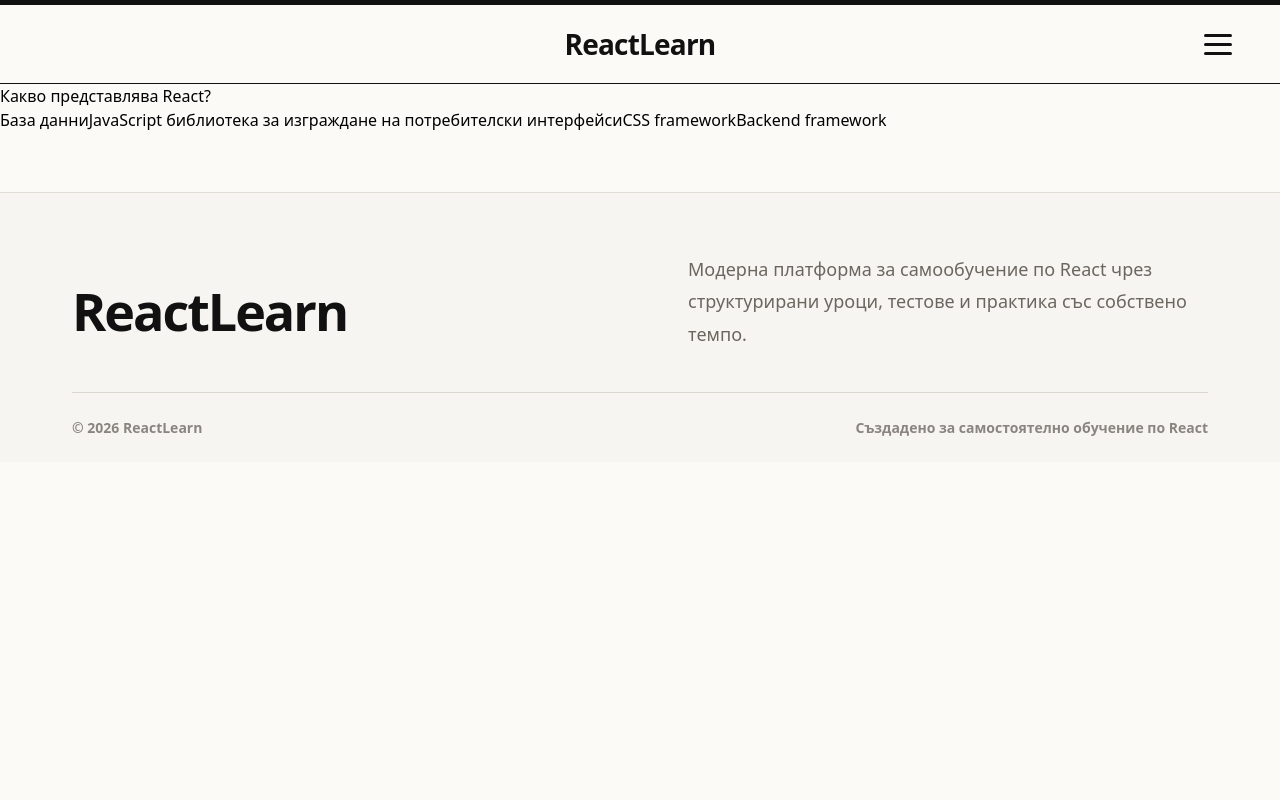
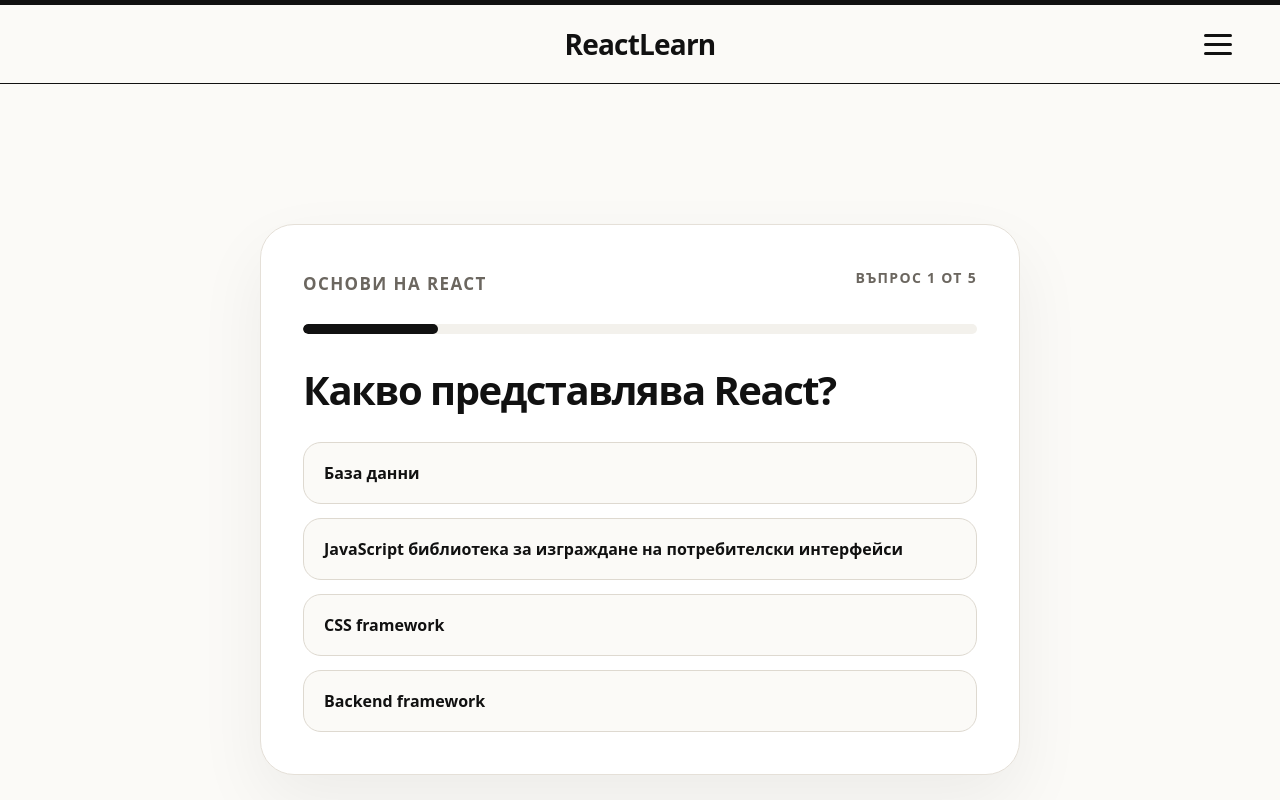
Before and after one commit to IvannIvannov/react-diploma-project, a React (Vite) app in the folder client/: page /courses/1/quiz in a window 1280 px wide. Shown: the top 800 px of the page. Built offline with nearby package versions, Linux system fonts and the light colour scheme.

Commit message:
build interactive quiz page with progress and result screen

```diff
--- a/client/src/pages/CourseDetails.tsx
+++ b/client/src/pages/CourseDetails.tsx
@@ -70,8 +70,6 @@ const CourseDetails = () => {
 
             <div className="quiz-card-actions">
               <Link to={`/courses/${course.id}/quiz`}>Стартирай тест</Link>
-
-              <Link to={`/add-quiz/${course.id}`}>Добави тест</Link>
             </div>
           </div>
         </aside>
--- /dev/null
+++ b/client/src/pages/Quiz.css
@@ -0,0 +1,183 @@
+.quiz-page {
+    min-height: 100vh;
+    background: #fbfaf7;
+
+    display: flex;
+    align-items: center;
+    justify-content: center;
+
+    padding: 80px 24px;
+}
+
+.quiz-card,
+.quiz-result-card {
+    width: 100%;
+    max-width: 760px;
+
+    padding: 42px;
+
+    background: #fff;
+    border: 1px solid #e5e0d8;
+    border-radius: 34px;
+
+    box-shadow: 0 28px 70px rgba(0, 0, 0, 0.06);
+}
+
+.quiz-top {
+    display: flex;
+    justify-content: space-between;
+    gap: 20px;
+    align-items: center;
+
+    margin-bottom: 22px;
+}
+
+.quiz-label {
+    margin: 0;
+
+    color: #8a8580;
+
+    font-size: 13px;
+    font-weight: 900;
+    letter-spacing: 1.4px;
+    text-transform: uppercase;
+}
+
+.quiz-top span {
+    color: #6b665f;
+    font-size: 14px;
+    font-weight: 800;
+}
+
+.quiz-progress {
+    height: 10px;
+    margin-bottom: 34px;
+
+    overflow: hidden;
+
+    background: #f3f1ec;
+    border-radius: 999px;
+}
+
+.quiz-progress div {
+    height: 100%;
+
+    background: #111;
+    border-radius: 999px;
+
+    transition: 0.3s ease;
+}
+
+.quiz-card h1,
+.quiz-result-card h1 {
+    margin: 0 0 30px;
+
+    color: #111;
+
+    font-size: 40px;
+    line-height: 1.1;
+    font-weight: 900;
+    letter-spacing: -1.5px;
+}
+
+.quiz-options {
+    display: grid;
+    gap: 14px;
+}
+
+.quiz-options button {
+    padding: 18px 20px;
+
+    background: #fbfaf7;
+    border: 1px solid #ded9d0;
+    border-radius: 18px;
+
+    color: #111;
+
+    text-align: left;
+    font-size: 16px;
+    font-weight: 800;
+
+    cursor: pointer;
+    transition: 0.2s ease;
+}
+
+.quiz-options button:hover {
+    background: #111;
+    color: #fff;
+    border-color: #111;
+    transform: translateY(-2px);
+}
+
+.quiz-score {
+    display: flex;
+    align-items: center;
+    gap: 18px;
+
+    margin-bottom: 24px;
+}
+
+.quiz-score strong {
+    color: #111;
+    font-size: 48px;
+    font-weight: 900;
+}
+
+.quiz-score span {
+    padding: 10px 16px;
+
+    background: #f3f1ec;
+    border: 1px solid #ded9d0;
+    border-radius: 999px;
+
+    color: #111;
+
+    font-size: 18px;
+    font-weight: 900;
+}
+
+.quiz-result-message {
+    max-width: 560px;
+
+    margin: 0 0 32px;
+
+    color: #6b665f;
+
+    font-size: 17px;
+    line-height: 1.7;
+}
+
+.quiz-result-actions {
+    display: flex;
+    gap: 12px;
+    flex-wrap: wrap;
+}
+
+.quiz-result-actions button,
+.quiz-result-actions a {
+    padding: 14px 18px;
+
+    border-radius: 999px;
+    border: 1px solid #ded9d0;
+
+    background: #f3f1ec;
+    color: #111;
+
+    text-decoration: none;
+    font-size: 15px;
+    font-weight: 900;
+
+    cursor: pointer;
+    transition: 0.2s ease;
+}
+
+.quiz-result-actions button {
+    background: #111;
+    color: #fff;
+    border-color: #111;
+}
+
+.quiz-result-actions button:hover,
+.quiz-result-actions a:hover {
+    transform: translateY(-2px);
+}
--- a/client/src/pages/Quiz.tsx
+++ b/client/src/pages/Quiz.tsx
@@ -1,9 +1,13 @@
-import { useParams } from "react-router-dom";
+import { Link, useParams } from "react-router-dom";
+import { useState } from "react";
+
 import { useCourses } from "../context/useCourses";
-import { useState } from "react";
+
+import "./Quiz.css";
 
 const Quiz = () => {
   const { id } = useParams();
+
   const { courses } = useCourses();
 
   const course = courses.find((c) => c.id === id);
@@ -12,9 +16,17 @@ const Quiz = () => {
   const [score, setScore] = useState(0);
   const [finished, setFinished] = useState(false);
 
-  if (!course || course.quizzes.length === 0) return <h1>No quiz available</h1>;
+  if (!course) {
+    return <h1>Курсът не е намерен</h1>;
+  }
+
+  if (course.quizzes.length === 0) {
+    return <h1>Няма наличен тест за този курс</h1>;
+  }
 
   const quiz = course.quizzes[current];
+
+  const progress = Math.round(((current + 1) / course.quizzes.length) * 100);
 
   const handleAnswer = (index: number) => {
     if (index === quiz.correctAnswer) {
@@ -22,7 +34,7 @@ const Quiz = () => {
     }
 
     if (current + 1 < course.quizzes.length) {
-      setCurrent(current + 1);
+      setCurrent((prev) => prev + 1);
     } else {
       setFinished(true);
     }
@@ -32,30 +44,72 @@ const Quiz = () => {
     const percentage = Math.round((score / course.quizzes.length) * 100);
 
     return (
-      <div>
-        <h1>Quiz Finished 🎉</h1>
+      <main className="quiz-page">
+        <section className="quiz-result-card">
+          <p className="quiz-label">Тестът е завършен</p>
 
-        <h2>
-          Score: {score} / {course.quizzes.length}
-        </h2>
+          <h1>
+            {percentage >= 70 ? "Страхотна работа!" : "Продължавай да учиш!"}
+          </h1>
 
-        <h3>{percentage}%</h3>
+          <div className="quiz-score">
+            <strong>
+              {score} / {course.quizzes.length}
+            </strong>
 
-        {percentage >= 70 ? <p>Great job! 👏</p> : <p>Keep learning! 💪</p>}
-      </div>
+            <span>{percentage}%</span>
+          </div>
+
+          <p className="quiz-result-message">
+            {percentage >= 70
+              ? "Успешно премина теста и показа добро разбиране на материала."
+              : "Прегледай отново урока и опитай теста повторно."}
+          </p>
+
+          <div className="quiz-result-actions">
+            <button
+              onClick={() => {
+                setCurrent(0);
+                setScore(0);
+                setFinished(false);
+              }}
+            >
+              Опитай отново
+            </button>
+
+            <Link to={`/courses/${course.id}`}>Обратно към курса</Link>
+          </div>
+        </section>
+      </main>
     );
   }
 
   return (
-    <div>
-      <h2>{quiz.question}</h2>
+    <main className="quiz-page">
+      <section className="quiz-card">
+        <div className="quiz-top">
+          <p className="quiz-label">{course.title}</p>
 
-      {quiz.options.map((opt, i) => (
-        <button key={i} onClick={() => handleAnswer(i)}>
-          {opt}
-        </button>
-      ))}
-    </div>
+          <span>
+            Въпрос {current + 1} от {course.quizzes.length}
+          </span>
+        </div>
+
+        <div className="quiz-progress">
+          <div style={{ width: `${progress}%` }} />
+        </div>
+
+        <h1>{quiz.question}</h1>
+
+        <div className="quiz-options">
+          {quiz.options.map((option, index) => (
+            <button key={option} onClick={() => handleAnswer(index)}>
+              {option}
+            </button>
+          ))}
+        </div>
+      </section>
+    </main>
   );
 };
 
```
